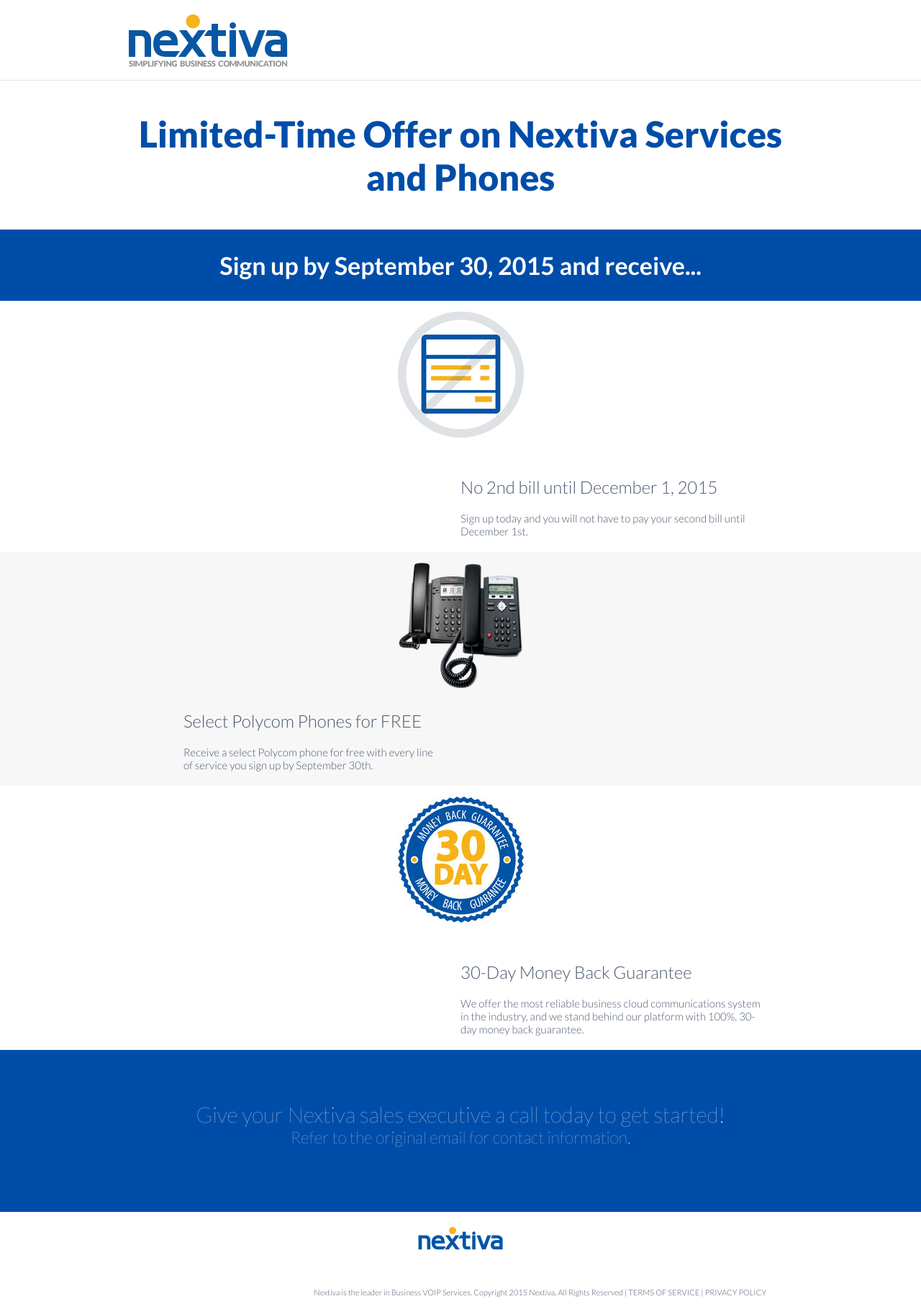
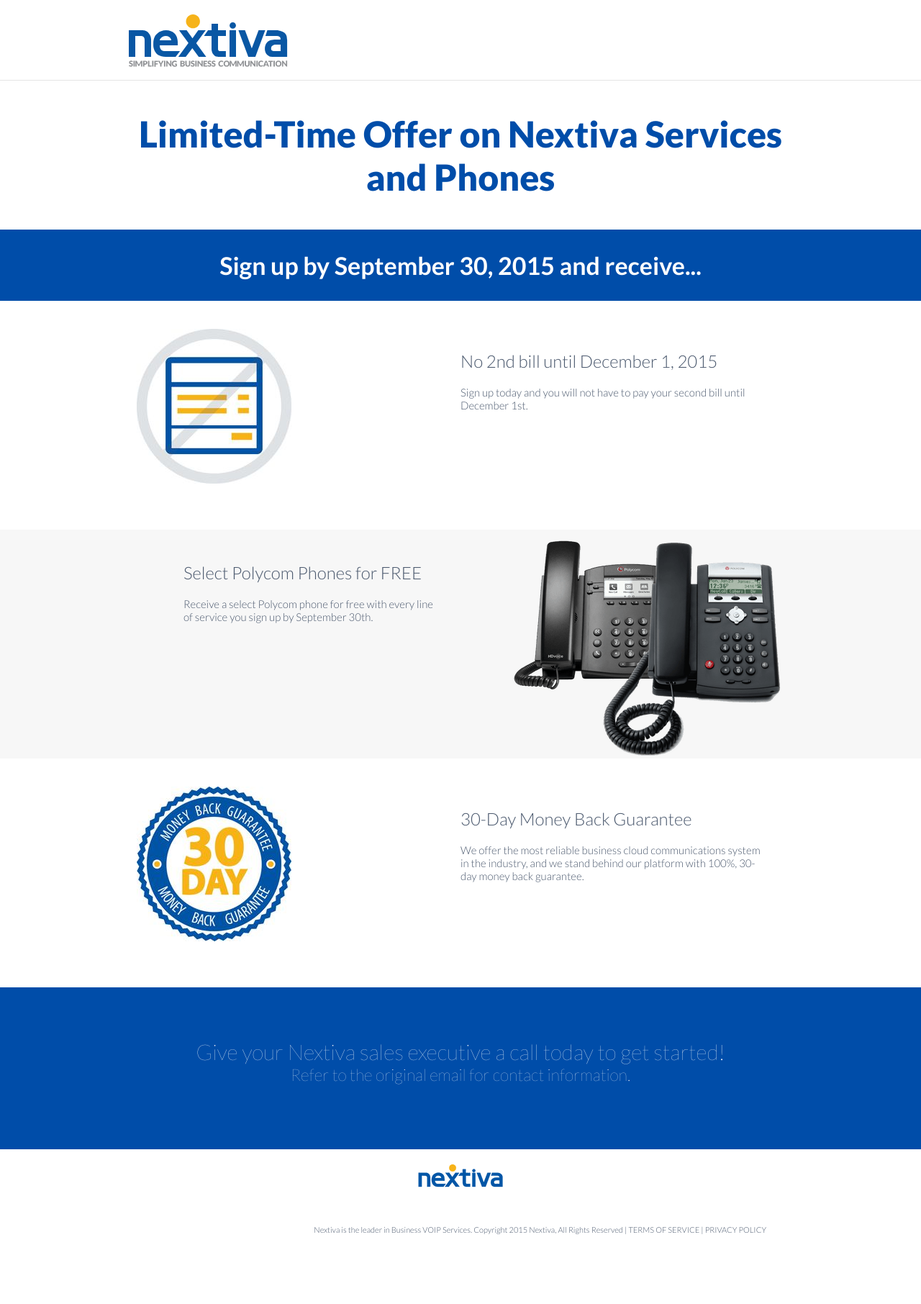
Before and after one commit to BluestarNEO/BluestarNEO.github.io, a Jekyll site: the page built from nextiva/index.html, in a window 1280 px wide. Shown: the whole page at 72% size. Built offline with Jekyll 4.4.1, drawn with Linux system fonts in a browser that asks for light colours; nearby versions of some CDN libraries; after the commit the page ends 1725 px from its top, so only the background shows below that.

Commit message:
add large pic versions and relevant html

```diff
--- a/nextiva/css/style.css
+++ b/nextiva/css/style.css
@@ -224,6 +224,36 @@ a {
     min-height: 318px
   }
 
+  .offer-img.img-1, .offer-img.img-3 {
+    float: left;
+  }
+
+  .offer-img.img-2 {
+    float: right;
+  }
+
+  .offer-img.img-1, .offer-img.img-3 {
+    height: 215px;
+    width: 215px;
+  }
+
+  .offer-img.img-2 {
+    height: 300px;
+    width: 379px;
+  }
+
+  .img-1 {
+    background-image: url("../images/large/no-2nd-bill-lg.jpg")
+  }
+
+  .img-2 {
+    background-image: url("../images/large/select-polycom-phones-lg.png");
+  }
+
+  .img-3 {
+    background-image: url("../images/large/30-day-back-lg.jpg");
+  }
+
   .offer-odd img{
     float: left;
     height: 215px;
```
Also changed, not shown: nextiva/images/large/30-day-back-lg.jpg (added), nextiva/images/large/no-2nd-bill-lg.jpg (added), nextiva/images/large/select-polycom-phones-lg.png (added), nextiva/images/medium/30-day-back-md.jpg, nextiva/images/medium/no-2nd-bill-md.jpg.
